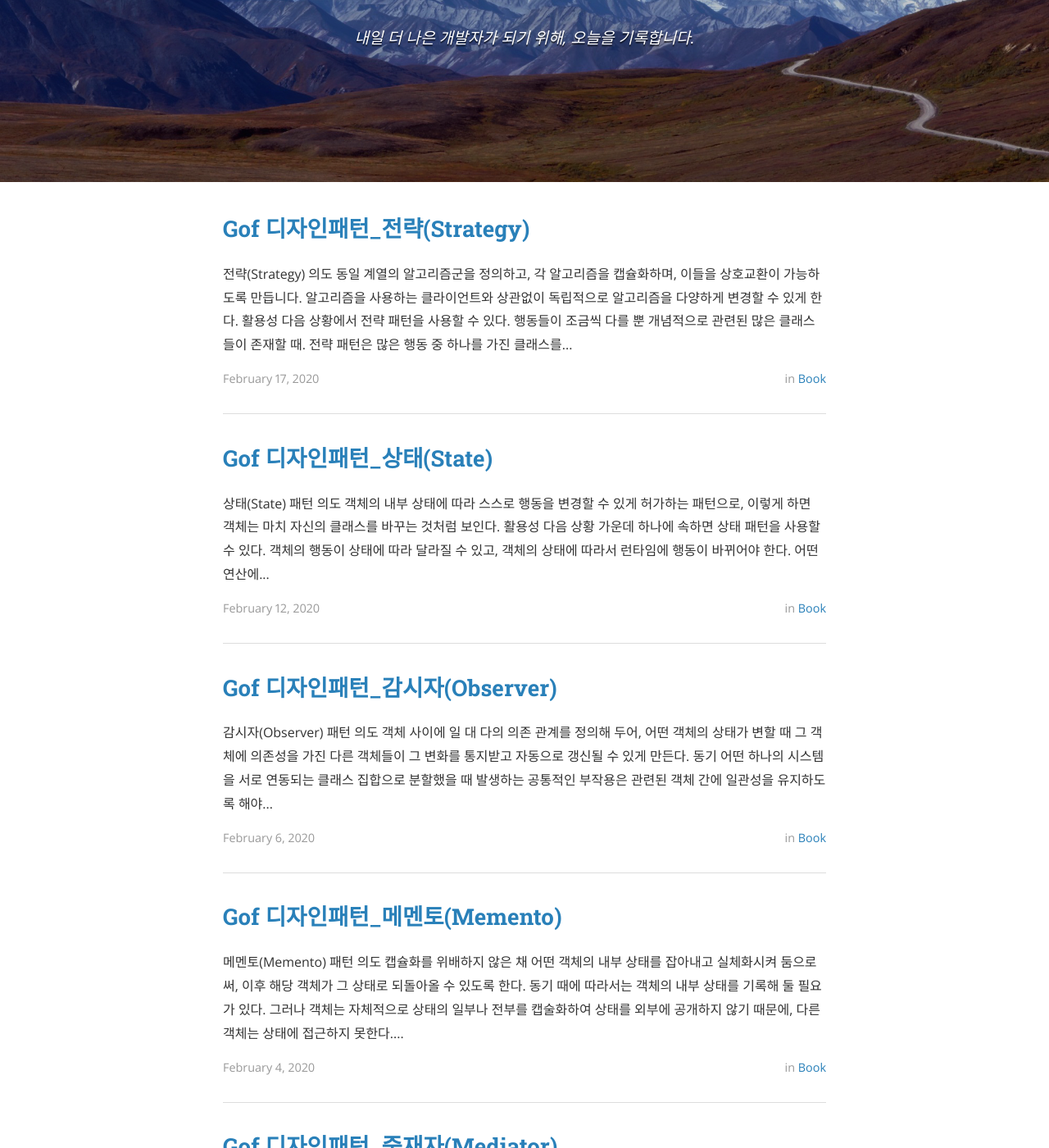
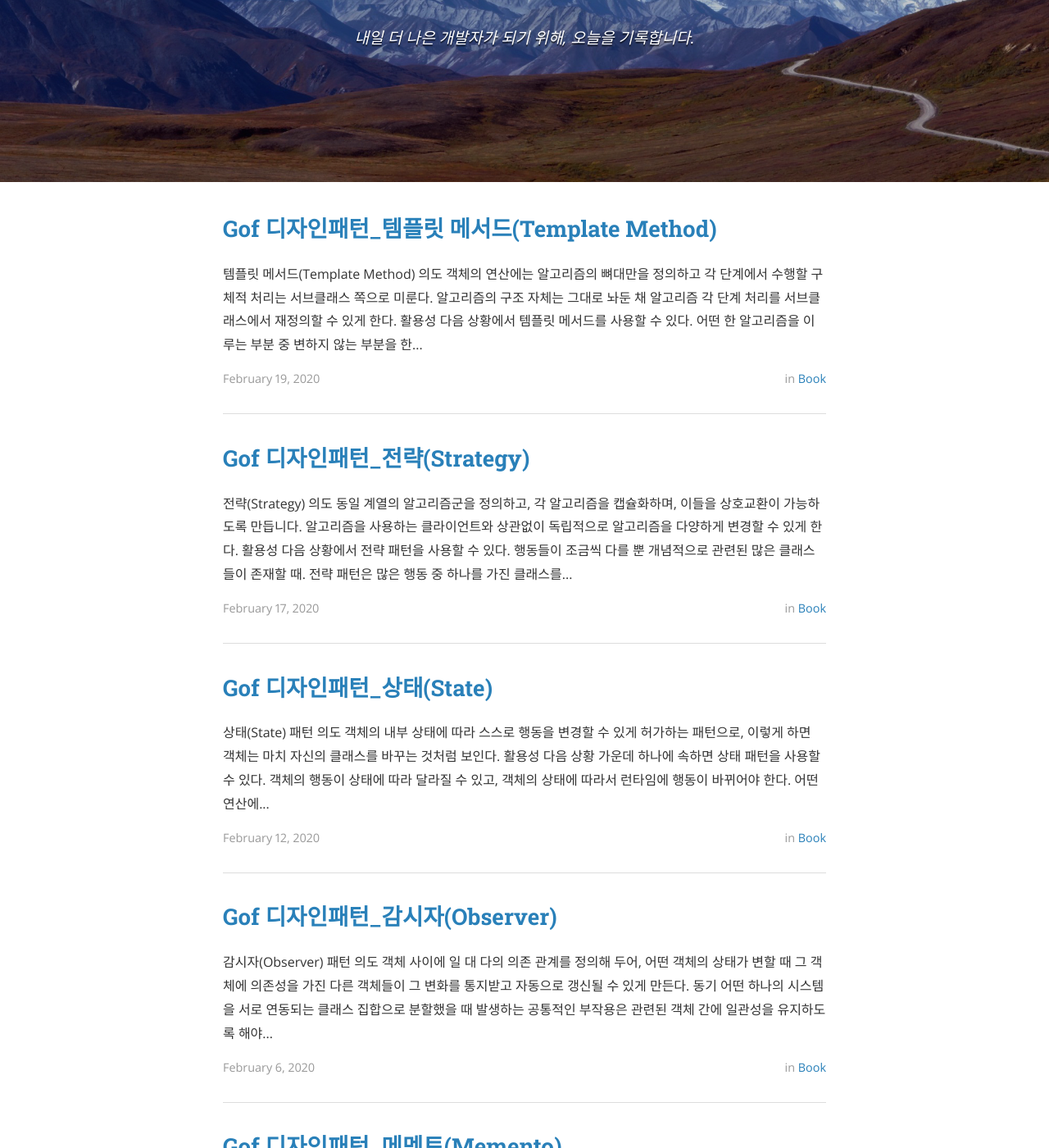
Before and after one commit to gonghojin/gonghojin.github.io, a Jekyll site: the page built from index.html, in a window 1280 px wide and 1400 px high, scrolled down 281 px. Shown: the whole window at 82% size. Built offline with Jekyll 4.4.1, drawn with Linux system fonts in a browser that asks for light colours; nearby versions of some CDN libraries; the list of posts is cut into pages by our own code; some of the changed text lies outside the part shown.

Commit message:
Add: 스터디 준비_템플릿 메서드 시작

```diff
--- a/_posts/book/java/gof/2020-02-17-gofpattern-strategy.md
+++ b/_posts/book/java/gof/2020-02-17-gofpattern-strategy.md
@@ -52,7 +52,7 @@ cover:  "/assets/instacode.png"
 	- 서브클래스에서 구현할 알고리즘의 복잡함과는 상관없이 모든 ConcreteStrategy 클래스는 Strategy 인터페이스를 공유한다.
 	따라서 어떤 ConcreteStrategy 클래스는 이 인터페이스를 통해 들어온 모든 정보를 다 사용하지 않는데도 이 정보를 떠안아야 할 때가 있다.
 
-### 예제 코
+### 예제 코드
 ~~~java
 // Strategy Interface
 public interface DragonSlayingStrategy {
--- /dev/null
+++ b/_posts/book/java/gof/2020-02-19-gofpattern-templatemethod.md
@@ -0,0 +1,37 @@
+---
+layout: post
+comments: true
+title:  "Gof 디자인패턴_템플릿 메서드(Template Method)"
+date:   2020-02-19 00:00:00
+author: Gongdel
+categories: Book
+tags:	 Java Book Gof 사내스터디
+cover:  "/assets/instacode.png"
+---
+## 템플릿 메서드(Template Method)
+### 의도
+객체의 연산에는 알고리즘의 뼈대만을 정의하고 각 단계에서 수행할 구체적 처리는 서브클래스 쪽으로 미룬다.
+알고리즘의 구조 자체는 그대로 놔둔 채 알고리즘 각 단계 처리를 서브클래스에서 재정의할 수 있게 한다.
+
+### 활용성
+다음 상황에서 템플릿 메서드를 사용할 수 있다.
++ 어떤 한 알고리즘을 이루는 부분 중 변하지 않는 부분을 한 번 정의해 놓고 다양해질 수 있는 부분은 서브클래스에서 정의할 수 있도록 남겨두고자 할 때
++ 서브클래스 사이의 공통적인 행동을 추출하여 하나의 공통 클래스에 몰아둠으로써 코드 중복을 피하고 싶을
+
+### 구조
+![alt](/assets/gof/images/gof-design-patterns-templateMethod.png)
+
++ AbstractClass
+	- 서브클래스들이 재정의를 통해 구현해야 하는 알고리즘 처리 단계 내의 `기본 연산`을 정의한다.
+	그리고 알고리즘의 뼈대를 정의하는 템플릿 메서드를 구현한다. 템플릿 메서드는 AbstractClass에 정의된 연산 또는 다른 객체 연산뿐만 아니라 기본 연산도 호출한다.
++ ConcreteClass
+	- 서브클래스마다 달라진 알고리즘 처리 단계를 수행하기 위 기본 연산을 구현한다.
+
+### 결과
+템플릿 메서드는 코드 재사용을 위한 기본 기술이다. 특히 클래스 라이브러리 구현 시 중요한 기술인데, 이는 라이브러리에 정의할 클래스들의 공통 부분을 분리하는 수단이기 때문이다.
+
+---
+
+- 참조
+	+ [Gof의 디자인 패턴](https://www.google.com/search?newwindow=1&sxsrf=ACYBGNTM3TLPpNtM8XVERiP7AyPyLDi3sQ%3A1572758465286&ei=wWO-XfOOEcTGmAWs26i4Cw&q=gof%EC%9D%98+%EB%94%94%EC%9E%90%EC%9D%B8%ED%8C%A8%ED%84%B4&oq=gof&gs_l=psy-ab.1.1.35i39l2j0i67j0j0i131l4j0j0i131.1801221.1802149..1803884...0.1..0.188.465.0j3......0....1..gws-wiz.......0i71.wMtI5vf-WEU)
+	+ <https://ko.wikipedia.org/wiki/%ED%85%9C%ED%94%8C%EB%A6%BF_%EB%A9%94%EC%86%8C%EB%93%9C_%ED%8C%A8%ED%84%B4>
```
Also changed, not shown: assets/gof/images/gof-design-patterns-templateMethod.png (added).
